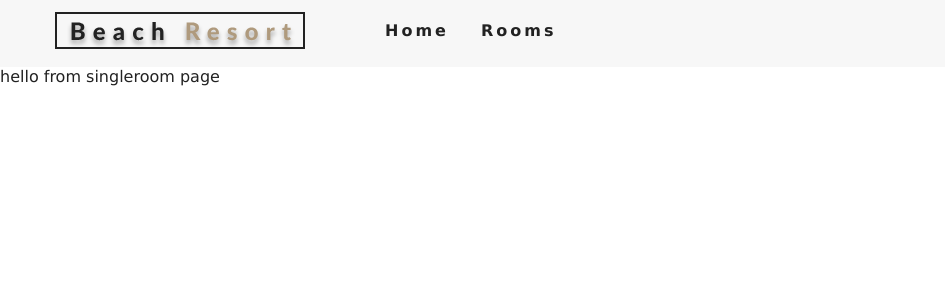
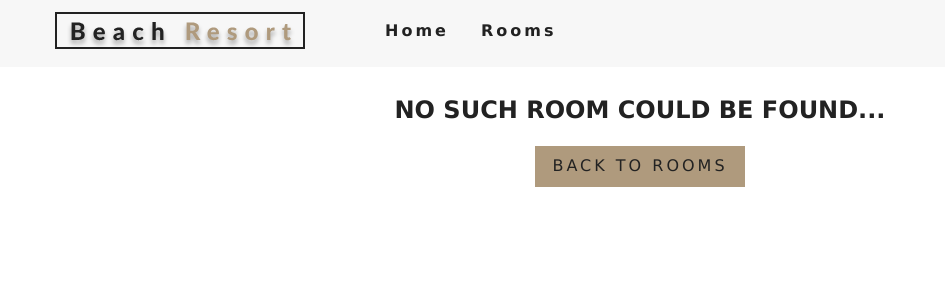
Before and after one commit to TracyZUMBU/resort, a React (Create React App) app: page /single-room/1 in a window 1280 px wide. Shown: the top 300 px of the page, without its empty margins (0-945 px from the left). Built offline with nearby package versions, Linux system fonts and the light colour scheme.

Commit message:
installed styled component module / created styledHero file

```diff
--- a/package.json
+++ b/package.json
@@ -10,7 +10,8 @@
     "react-dom": "^16.13.1",
     "react-icons": "^3.10.0",
     "react-router-dom": "^5.2.0",
-    "react-scripts": "3.4.1"
+    "react-scripts": "^3.4.3",
+    "styled-components": "^5.1.1"
   },
   "scripts": {
     "start": "react-scripts start",
--- a/src/components/Room.js
+++ b/src/components/Room.js
@@ -1,35 +1,34 @@
-import React from 'react'
-import {Link} from "react-router-dom"
-import PropTypes from "prop-types"
-import defaultImg from "../images/room-1.jpeg"
+import React from "react";
+import { Link } from "react-router-dom";
+import defaultImg from "../images/room-1.jpeg";
+import PropTypes from "prop-types";
+import { memo } from "react";
+const Room = memo(({ room }) => {
+  const { name, slug, images, price } = room;
 
-
-export default function Room({room}) {
-    console.log(room);
-    const {name, slug, images, price} = room
   return (
     <article className="room">
       <div className="img-container">
-                <img src={images[0] || defaultImg}
-                alt="single room" />
+        <img src={images[0] || defaultImg} alt="single room" />
         <div className="price-top">
           <h6>${price}</h6>
           <p>per night</p>
         </div>
         <Link to={`/rooms/${slug}`} className="btn-primary room-link">
-                    Features
+          features
         </Link>
       </div>
       <p className="room-info">{name}</p>
     </article>
   );
-}
+});
 
 Room.propTypes = {
   room: PropTypes.shape({
     name: PropTypes.string.isRequired,
     slug: PropTypes.string.isRequired,
     images: PropTypes.arrayOf(PropTypes.string).isRequired,
-        name: PropTypes.number.isRequired
+    price: PropTypes.number.isRequired
   })
 };
+export default Room;
--- /dev/null
+++ b/src/components/StyledHero.js
@@ -0,0 +1,8 @@
+import styled from "styled-components"
+
+const SimpleButton = styled.button`
+color: red;
+background: green;
+`
+
+export default SimpleButton
--- a/src/pages/Home.js
+++ b/src/pages/Home.js
@@ -5,6 +5,7 @@
 import Banner from "../components/Banner"
 import Services from "../components/Services"
 import FeaturedRooms from '../components/FeaturedRooms'
+import Button from "../components/StyledHero"
 
 
 export const Home = () => {
@@ -19,6 +20,7 @@
        </Hero>
        <Services/>
        <FeaturedRooms/>
+       <Button>hello</Button>
         </>
     )
 }
--- a/src/pages/SingleRoom.js
+++ b/src/pages/SingleRoom.js
@@ -1,11 +1,58 @@
-import React, { Component } from 'react'
+import React, { Component } from "react";
+import defaultBcg from "../images/room-1.jpeg";
+import Hero from "../components/Hero";
+import Banner from "../components/Banner";
+import { Link } from "react-router-dom";
+import { RoomContext } from "../context";
+
 
 export default class SingleRoom extends Component {
-    render() {
+  constructor(props) {
+    super(props);
+    console.log(this.props);
+    this.state = {
+      slug: this.props.match.params.slug,
+      defaultBcg: defaultBcg
+    };
+  }
+  static contextType = RoomContext;
+
+  // componentDidMount() {
+  //   console.log(this.props);
+  // }
+  render() {
+    const { getRoom } = this.context;
+    const room = getRoom(this.state.slug);
+
+    if (!room) {
+      return (
+        <div className="error">
+          <h3> no such room could be found...</h3>
+          <Link to="/rooms" className="btn-primary">
+            back to rooms
+          </Link>
+        </div>
+      );
+    }
+    const {
+      name,
+      description,
+      capacity,
+      size,
+      price,
+      extras,
+      breakfast,
+      pets,
+      images
+    } = room;
         return (
-            <div>
-                hello from singleroom page
-            </div>
+            <Hero hero='roomsHero'>
+                <Banner title={`${name} room`}>
+                <Link to="/rooms" className="btn-primary">
+              back to rooms
+            </Link>
+                </Banner>
+            </Hero>
         )
     }
 }
```
Also changed, not shown: 1 other file (tests, documents, lock files or other folders). Lines whose indentation alone changed are shown as unchanged.
